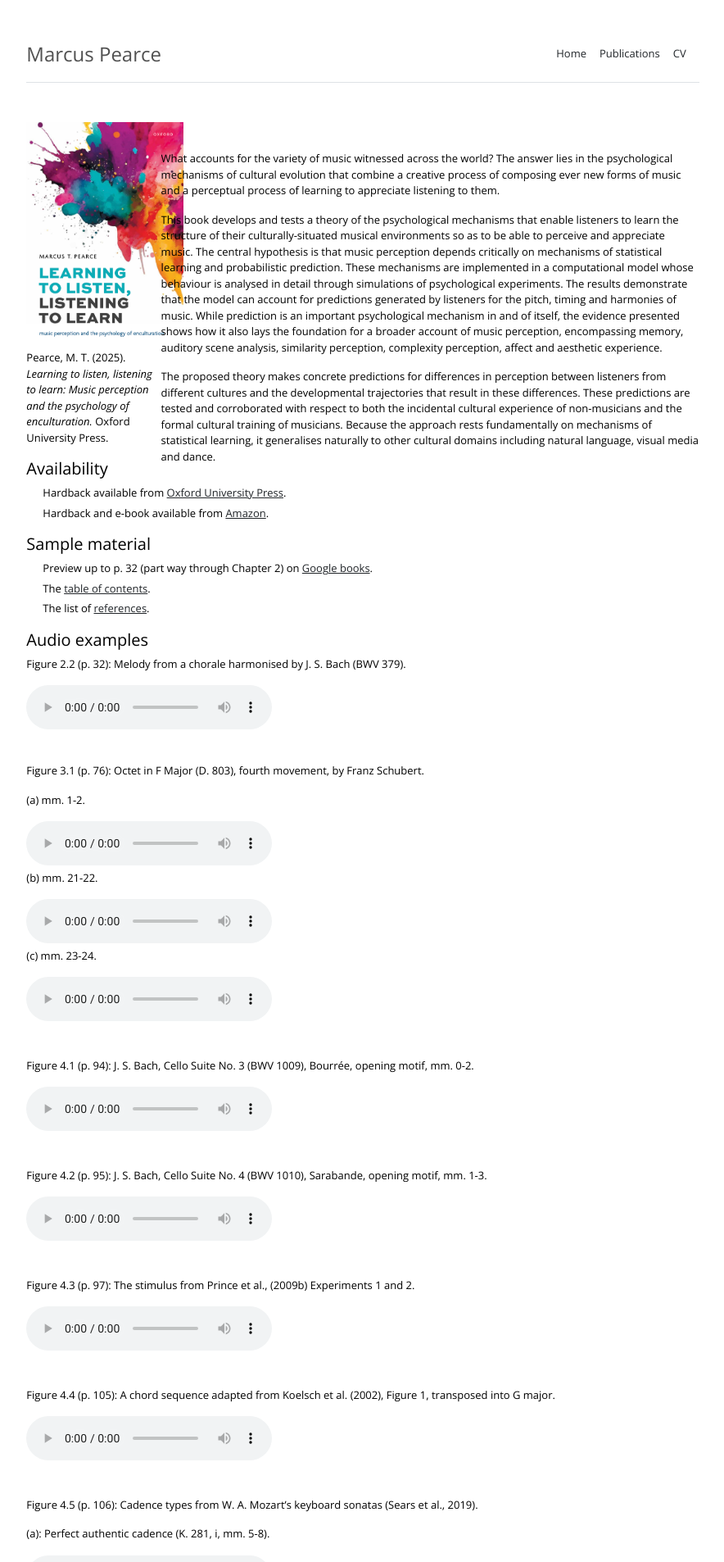
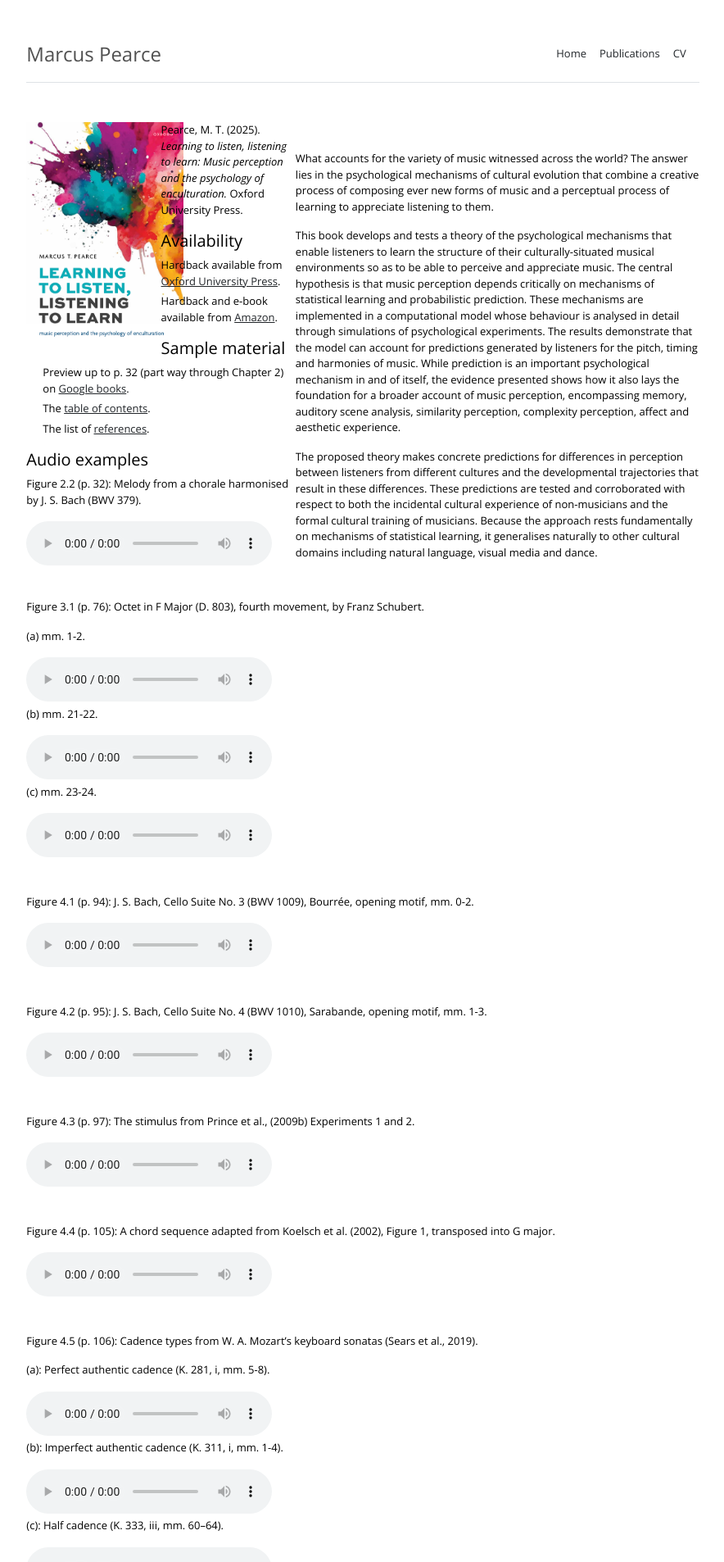
Before and after one commit to mtpearce/mtpearce.github.io, a Jekyll site: the page built from l4.md, in a window 1280 px wide. Shown: the top 1906 px of the page at 82% size, without its empty margins (197-1081 px from the left). Built offline with Jekyll 4.4.1, drawn with Linux system fonts in a browser that asks for light colours; nearby versions of some CDN libraries.

Commit message:
Update L4 page

```diff
--- a/_sass/main.scss
+++ b/_sass/main.scss
@@ -244,7 +244,7 @@ li:not(:last-child) {
 }
 
 .l4-right {
-    width: 80%;
+    width: 60%;
     float: right;
     overflow: hidden;
     margin-top: 35px;
```
